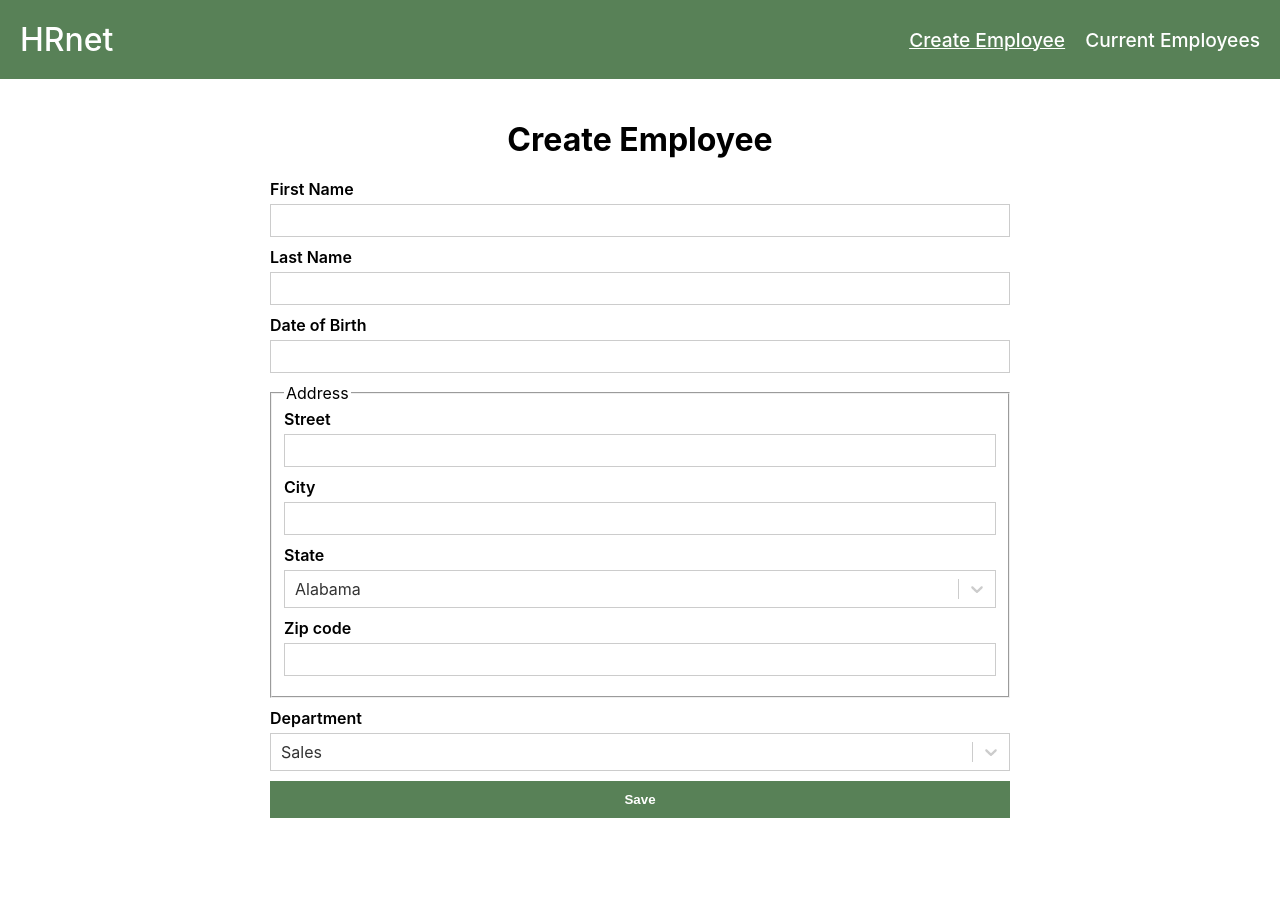
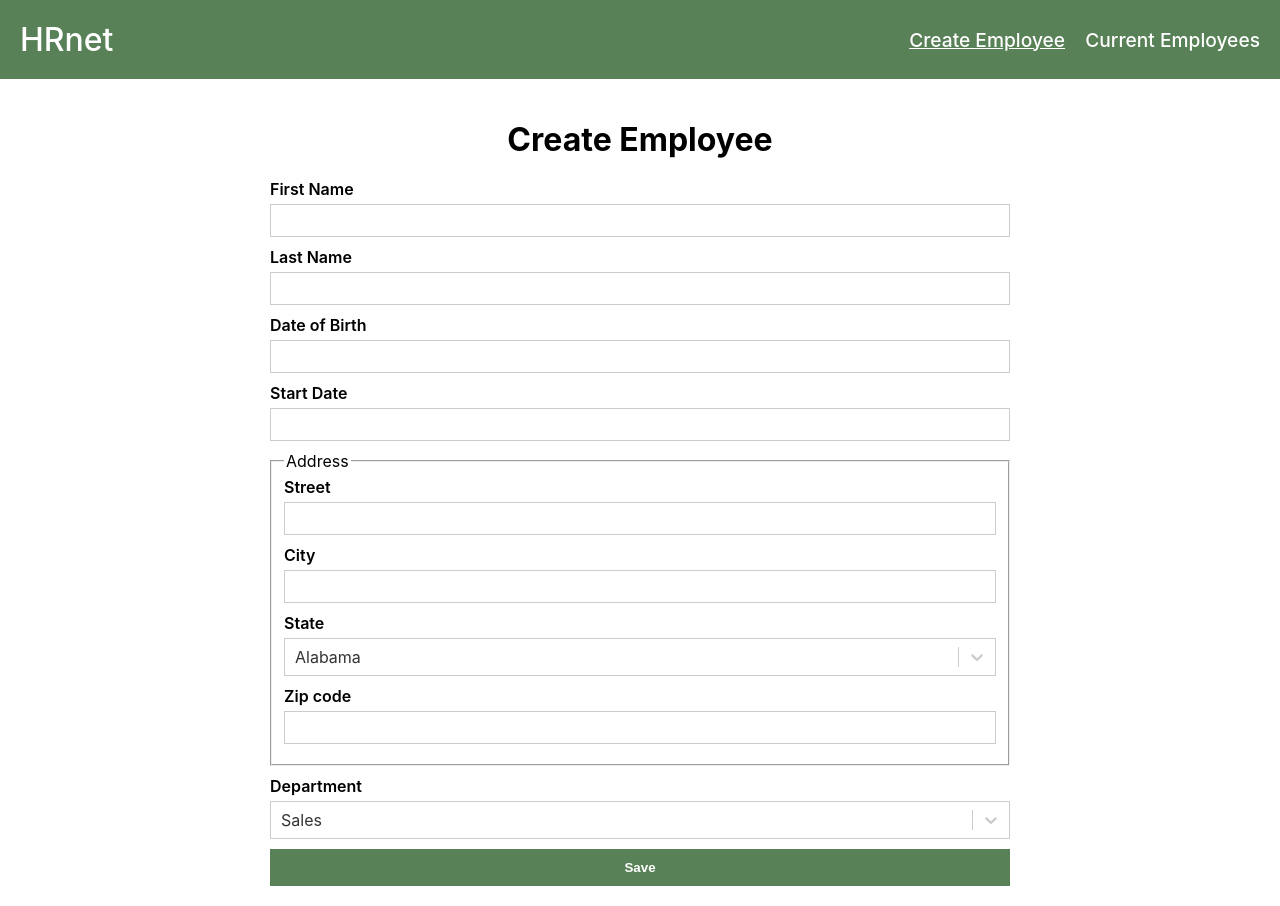
Before and after one commit to BallandArnaud/ArnaudBalland_14_22112022, a React (Create React App) app: page / in a window 1280 px wide. Before the commit the page ends 838 px from the top, so only its background shows below. Built offline with nearby package versions, Linux system fonts and the light colour scheme.

Commit message:
Add react-datepicker + some css

```diff
--- a/package.json
+++ b/package.json
@@ -8,6 +8,7 @@
     "@testing-library/react": "^13.4.0",
     "@testing-library/user-event": "^13.5.0",
     "react": "^18.2.0",
+    "react-datepicker": "^4.8.0",
     "react-dom": "^18.2.0",
     "react-redux": "^8.0.5",
     "react-router-dom": "^6.4.3",
--- a/src/components/FormCreateEmployee/index.css
+++ b/src/components/FormCreateEmployee/index.css
@@ -47,7 +47,7 @@
   margin-bottom: 10px;
 }
 
-.formCreateEmployee button{
+.formCreateEmployee .btn{
   color: #FFF;
   background-color: var(--primary-color);
   padding: 10px;
@@ -57,8 +57,40 @@
   transition: background-color .3s ease;
 }
 
-.formCreateEmployee button:hover{
+.formCreateEmployee .btn:hover{
   background-color: var(--primary-color-dark-1);
+}
+
+.custom-calendar-input {
+  padding: 8px;
+  border: 1px solid hsl(0, 0%, 80%);
+  outline: 1px solid transparent;
+  width: 100%;
+}
+
+.custom-calendar-input:hover {
+  border: 1px solid hsl(0, 0%, 70%);
+}
+
+.custom-calendar-input:focus {
+  border: 1px solid var(--primary-color);
+  outline: 1px solid var(--primary-color);
+}
+
+.custom-calendar .react-datepicker__day--selected {
+  background-color: var(--primary-color);
+}
+
+.custom-calendar .react-datepicker__day--keyboard-selected {
+  background-color: var(--primary-color-light-1);
+}
+
+.custom-calendar .react-datepicker__day--today {
+  background-color: var(--primary-color-light-2);
+}
+
+.react-datepicker__triangle {
+  left: -50px !important;
 }
 
 @media screen and (min-width: 760px) {
--- a/src/components/FormCreateEmployee/index.jsx
+++ b/src/components/FormCreateEmployee/index.jsx
@@ -1,6 +1,8 @@
 import { useRef, useState } from 'react'
 import { useDispatch } from 'react-redux'
 import Select from 'react-select'
+import DatePicker from 'react-datepicker'
+import 'react-datepicker/dist/react-datepicker.min.css'
 import { states, departments } from '../../data/formData'
 import { addEmployee } from '../../features/employeeSlice'
 import './index.css'
@@ -9,9 +11,12 @@ const FormCreateEmployee = () => {
   const inputFirstName = useRef()
   const inputLastName = useRef()
   const inputDateBirth = useRef()
+  const inputStartDate = useRef()
   const inputStreet = useRef()
   const inputCity = useRef()
   const inputZipCode = useRef()
+  const [startDate, setStartDate] = useState(null)
+  const [birthDate, setbirthDate] = useState(null)
   const [stateAddress, setStateAddress] = useState(states[0].name)
   const [department, setdepartment] = useState(departments[0])
   const dispatch = useDispatch()
@@ -37,7 +42,8 @@ const FormCreateEmployee = () => {
       addEmployee({
         firstName: inputFirstName.current.value,
         lastName: inputLastName.current.value,
-        dateOfBirth: inputDateBirth.current.value,
+        dateOfBirth: birthDate.toLocaleDateString('en-US'),
+        startDate: startDate.toLocaleDateString('en-US'),
         department: department,
         street: inputStreet.current.value,
         city: inputCity.current.value,
@@ -55,7 +61,25 @@ const FormCreateEmployee = () => {
       <label htmlFor="form__lastName">Last Name</label>
       <input type="text" id="form__lastName" ref={inputLastName} required />
       <label htmlFor="form__dateBirth">Date of Birth</label>
-      <input type="text" id="form__dateBirth" ref={inputDateBirth} required />
+      <DatePicker
+        id="form__dateBirth"
+        className="custom-calendar-input"
+        calendarClassName="custom-calendar"
+        selected={birthDate}
+        onChange={(date) => setbirthDate(date)}
+        dateFormat="MM/dd/yyyy"
+        required
+      />
+      <label htmlFor="form__startDate">Start Date</label>
+      <DatePicker
+        id="form__startDate"
+        className="custom-calendar-input"
+        calendarClassName="custom-calendar"
+        selected={startDate}
+        onChange={(date) => setStartDate(date)}
+        dateFormat="MM/dd/yyyy"
+        required
+      />
       <fieldset>
         <legend>Address</legend>
         <label htmlFor="form__street">Street</label>
@@ -99,7 +123,9 @@ const FormCreateEmployee = () => {
         })}
         onChange={(selectedOption) => setdepartment(selectedOption.label)}
       />
-      <button type="submit">Save</button>
+      <button className="btn" type="submit">
+        Save
+      </button>
     </form>
   )
 }
--- a/src/components/TableListEmployee/index.jsx
+++ b/src/components/TableListEmployee/index.jsx
@@ -26,6 +26,10 @@ const TableListEmployee = () => {
       {
         Header: 'Last Name',
         accessor: 'lastName',
+      },
+      {
+        Header: 'Start Date',
+        accessor: 'startDate',
       },
       {
         Header: 'Department',
```
Also changed, not shown: 1 other file (tests, documents, lock files or other folders).
